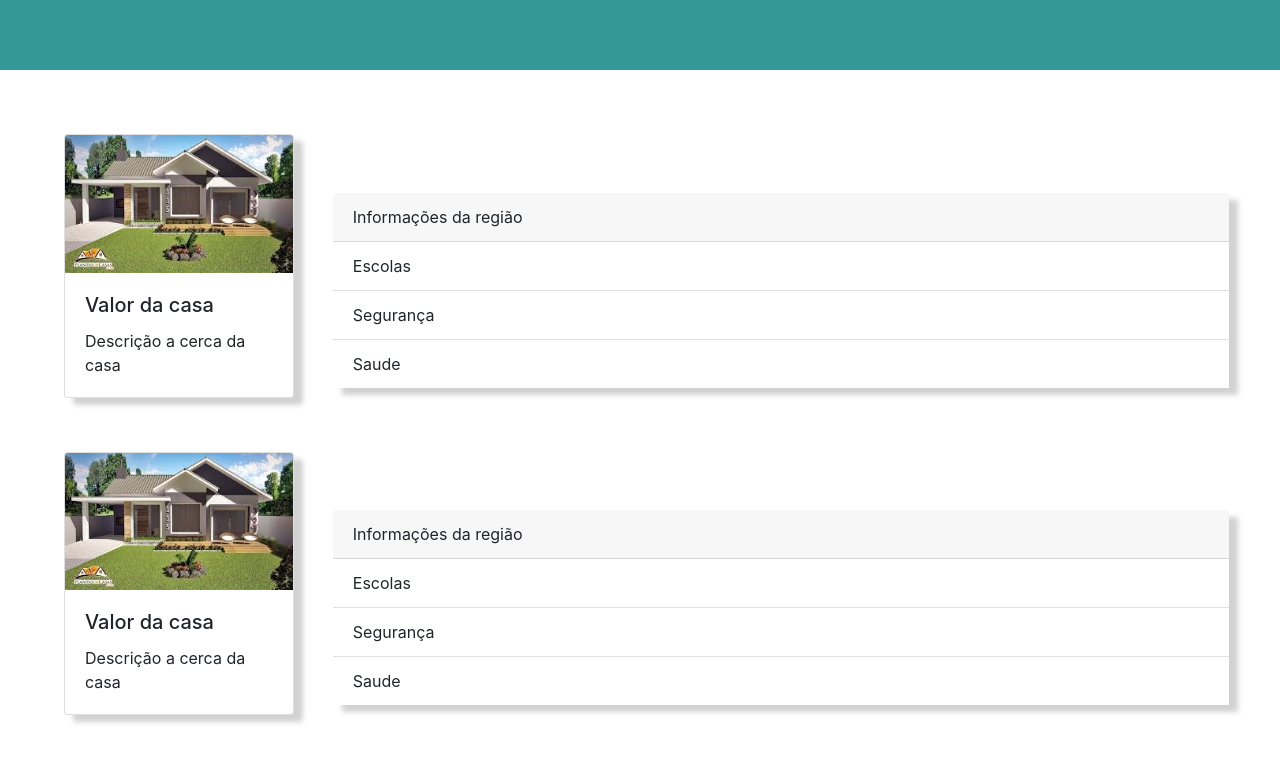
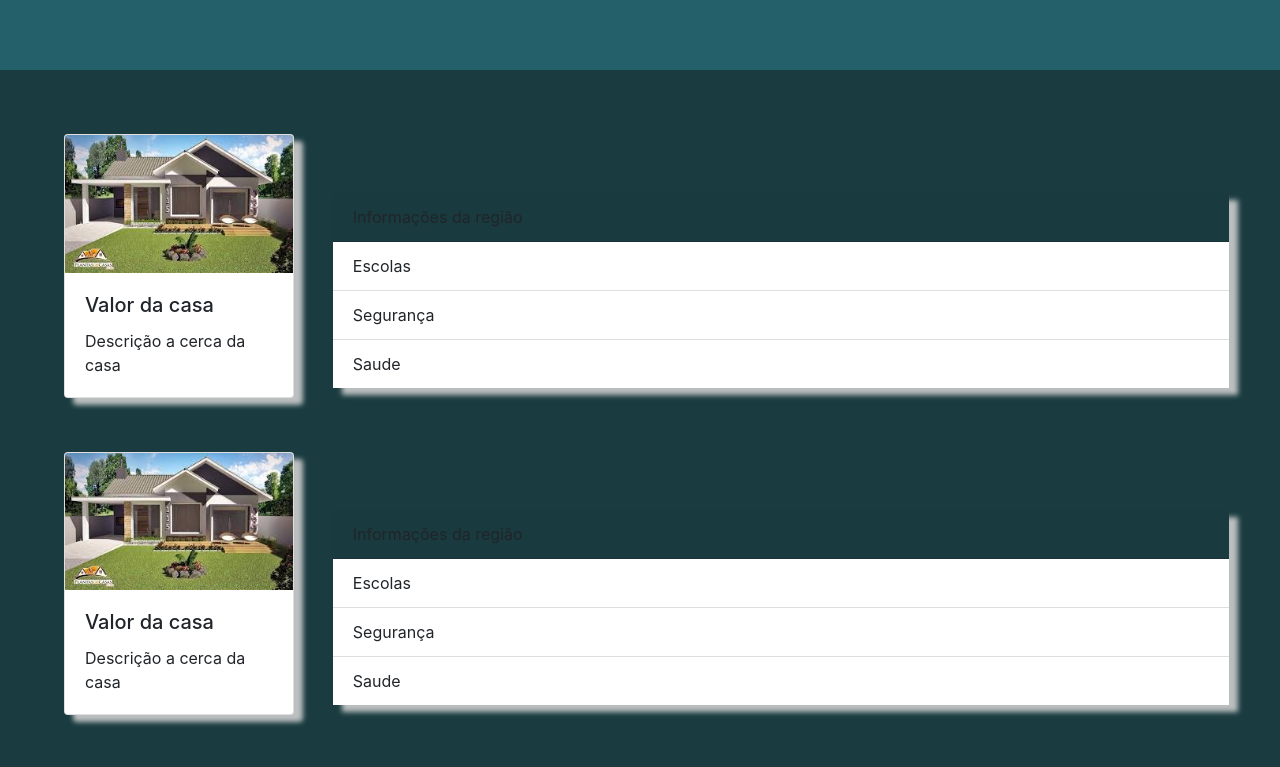
Before and after one commit to josutk/SemanticWeb, a React (Create React App) app in the folder morar-bem-front/: page / in a window 1280 px wide. Shown: the top 767 px of the page. Built offline with nearby package versions, Linux system fonts and the light colour scheme.

Commit message:
Add new colors for background

```diff
--- a/morar-bem-front/src/page/pageOffer/pageOffer.css
+++ b/morar-bem-front/src/page/pageOffer/pageOffer.css
@@ -3,3 +3,7 @@
 #format{
   margin-top: 1%;
 }
+
+.body{
+  background-color: #1A3C40
+}
--- a/morar-bem-front/src/page/pageOffer/pageOffer.js
+++ b/morar-bem-front/src/page/pageOffer/pageOffer.js
@@ -8,7 +8,8 @@
 class PageOffer extends Component {
   render() {
     return (
-      <div>
+      <body class="body">
+        <div>
         <Header />
 
         <OffersComponent/>
@@ -24,7 +25,7 @@
           <OffersInfo />
         </div>
       </div>
-
+    </body>
     );
   }
 }
--- a/morar-bem-front/src/pageComponent/header.css
+++ b/morar-bem-front/src/pageComponent/header.css
@@ -1,6 +1,6 @@
 
 .header {
-  background-color: #339897;
+  background-color: #24606A;
   width: 100%;
   height: 70px;
 }
--- a/morar-bem-front/src/pageComponent/header.js
+++ b/morar-bem-front/src/pageComponent/header.js
@@ -7,6 +7,13 @@
       <html>
       <head>
         <link rel="stylesheet" href="https://maxcdn.bootstrapcdn.com/bootstrap/latest/css/bootstrap.min.css" />
+          <nav class="navbar navbar-light bg-light justify-content-between">
+            <a class="navbar-brand">Navbar</a>
+            <form class="form-inline">
+              <input class="form-control mr-sm-2" type="search" placeholder="Search" aria-label="Search"/>
+                <button class="btn btn-outline-success my-2 my-sm-0" type="submit">Search</button>
+              </form>
+            </nav>
       </head>
       <div class="header">
       </div>
```
